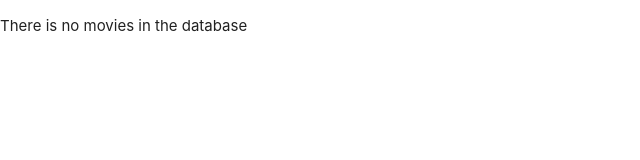
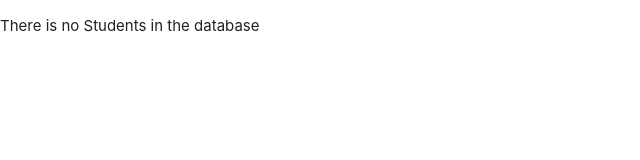
Before and after one commit to shugo111/SemesterAnalysis, a React (Create React App) app: page /ag/1/1 in a window 1280 px wide. Shown: the top 160 px of the page, without its empty margins (0-640 px from the left). Built offline with nearby package versions, Linux system fonts and the light colour scheme; no server answers; the HTML template or start-up script is replaced by a standard one.

Commit message:
Update agg.js

```diff
--- a/src/screen/agg.js
+++ b/src/screen/agg.js
@@ -53,7 +53,7 @@ class Agg extends Component {
   };
   render() {
     if (this.state.data.length === 0)
-      return <p>There is no movies in the database</p>;
+      return <p>There is no Students in the database</p>;
     const { totalCount, data: movies } = this.getPageData();
     return (
       <div>
```
